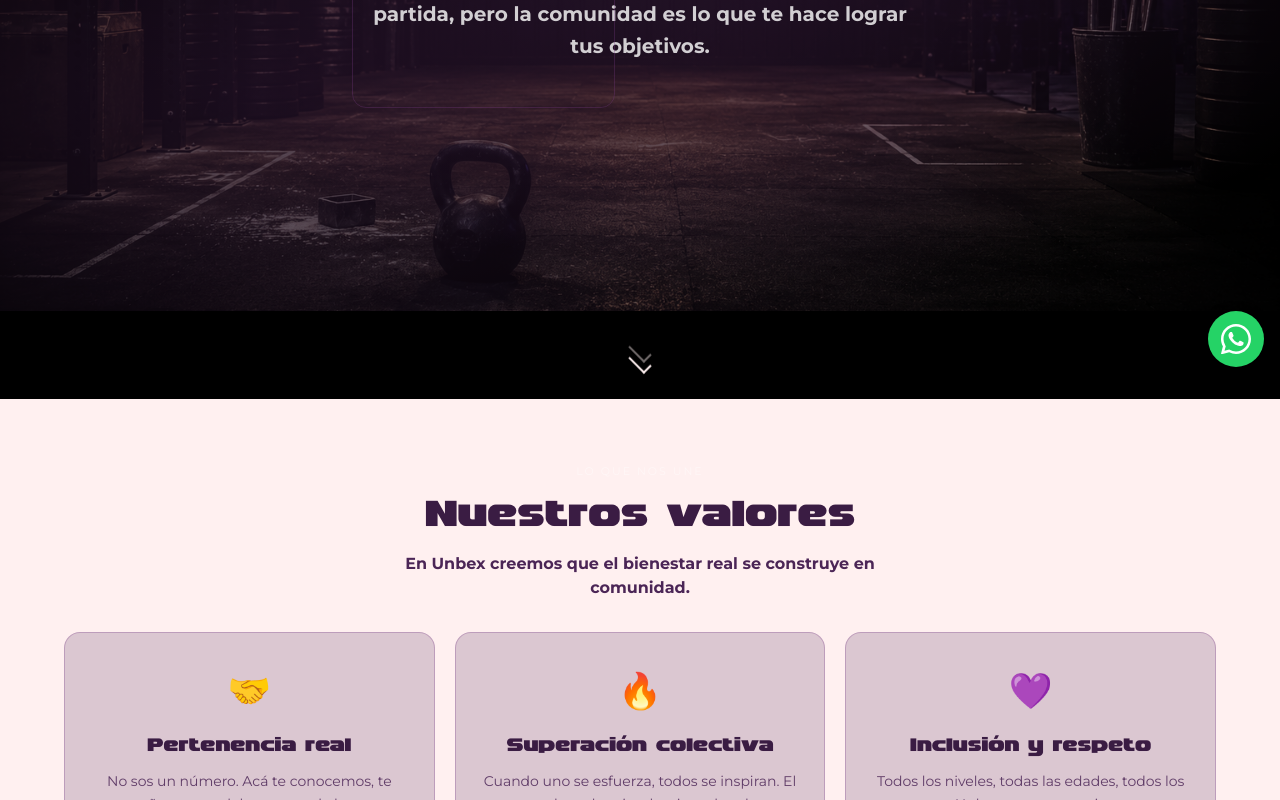
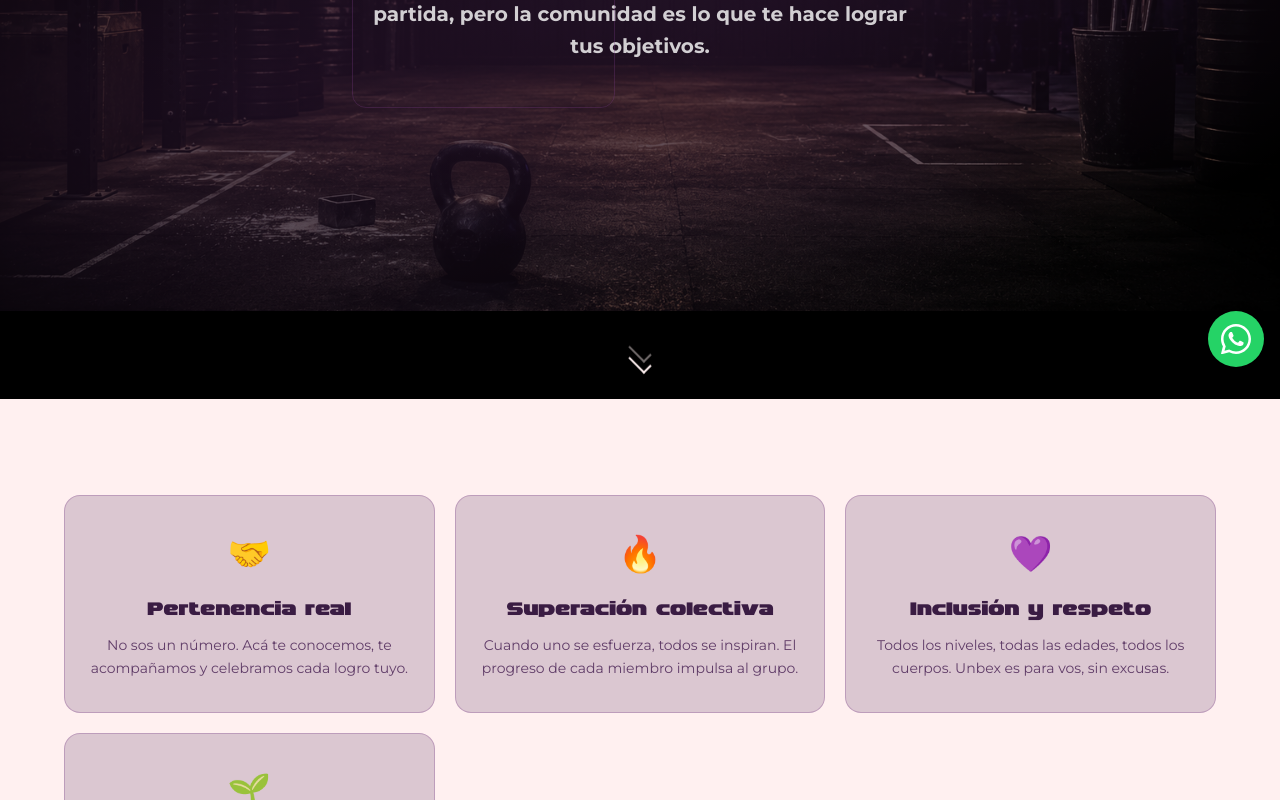
Before and after one commit to unbexweb/unbex-web, a Next.js app: page /comunidad-unbex in a window 1280 px wide. Shown: the part 401-1201 px from the top of the page. Built offline with nearby package versions, Linux system fonts and the light colour scheme; no server answers.

Commit message:
fix: quitar encabezado "Nuestros valores" en Comunidad Unbex
Se elimina el eyebrow, titulo y bajada de la seccion de valores;
las cards de valores quedan intactas debajo.

Co-Authored-By: Claude Sonnet 5 <noreply@anthropic.com>

```diff
--- a/app/comunidad-unbex/page.jsx
+++ b/app/comunidad-unbex/page.jsx
@@ -86,11 +86,6 @@ export default async function ComunidadUnbex() {
         {/* VALORES */}
         <section className="trabaja-info">
           <div className="section__container">
-            <span className="section__eyebrow">LO QUE NOS UNE</span>
-            <h2 className="section__title">Nuestros valores</h2>
-            <p className="section__subtitle">
-              En Unbex creemos que el bienestar real se construye en comunidad.
-            </p>
             <div className="trabaja-beneficios comunidad-valores">
               {valores.map(v => (
                 <div key={v.titulo} className="trabaja-card comunidad-card">
```
